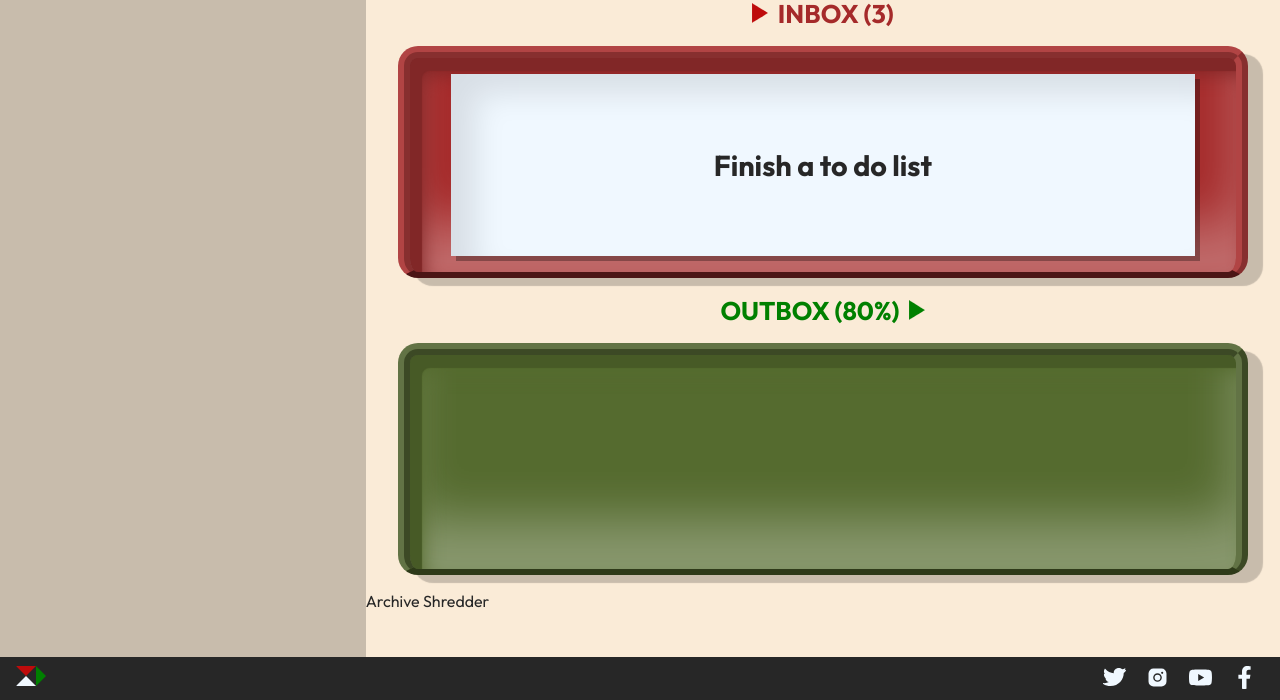
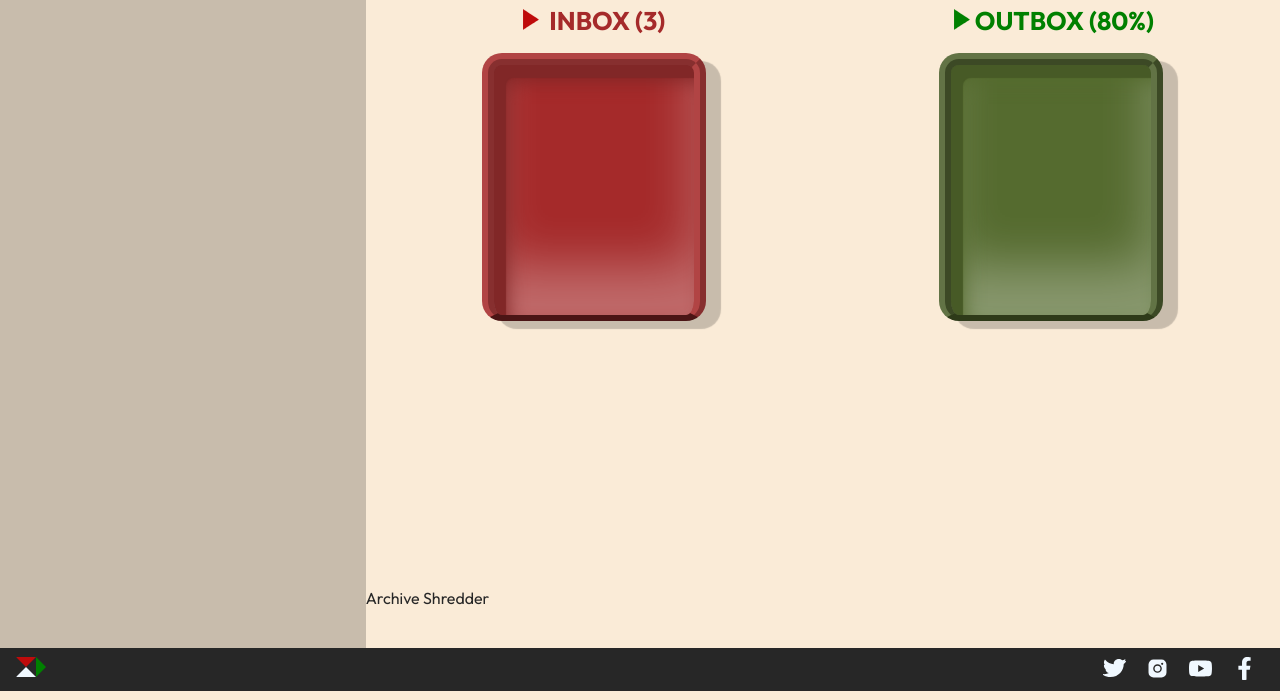
Before and after one commit to dibmens/odin-todo-list, a website built with webpack: page src/index.html in a window 1280 px wide. Shown: the part 109-809 px from the top of the page. Built offline with nearby package versions, Linux system fonts and the light colour scheme.

Commit message:
Adjust box and task positioning

```diff
--- a/src/index.html
+++ b/src/index.html
@@ -17,26 +17,47 @@
         <button class="menu-button settings"></button>
     </header>
     <div class="content-page">
-        <div class="projects">
+        <div class="project-list">
             House Chores
             Garden
             Farmhouse
             Shoping List
         </div>
-        <div class="active-project">
+        <div class="open-project-title">
             HOUSE CHORES
         </div>
-        <div class="inbox-tasks">
-            INBOX (3)
-        </div>
-        <div class="inbox">
-            <div class="task">Finish a to do list</div>
-        </div>
-        <div class="outbox-tasks">
-            OUTBOX (80%)
-        </div>
-        <div class="outbox">
-
+        <div class="open-project">
+            <div class="box-wrapper">
+                <div class="inbox-status">
+                    INBOX (3)
+                </div>
+                <div class="inbox box">
+                    <!-- <div class="task">Take out the trash 1</div>
+                    <div class="task">Take out the trash 2</div>
+                    <div class="task">Take out the trash 3</div>
+                    <div class="task">Take out the trash 4</div>
+                    <div class="task">Take out the trash 5</div>
+                    <div class="task">Take out the trash 6</div>
+                    <div class="task">Take out the trash 7</div>
+                    <div class="task">Take out the trash 8</div>
+                    <div class="task">Take out the trash 9</div>
+                    <div class="task">Take out the trash 10</div>
+                    <div class="task">Take out the trash 11</div>
+                    <div class="task">Take out the trash 12</div>
+                    <div class="task">Take out the trash 13</div>
+                    <div class="task">Take out the trash 14</div> -->
+                </div>
+            </div>
+            <div class="box-wrapper">
+                <div class="outbox-status">
+                    OUTBOX (80%)
+                </div>
+                <div class="outbox box">
+                    <!-- <div class="task">Take out the trash 1</div>
+                    <div class="task">Take out the trash 2</div>
+                    <div class="task">Take out the trash 3</div> -->
+                </div>
+            </div>
         </div>
         <div class="panel">Archive Shredder</div>
     </div>
--- a/src/style.css
+++ b/src/style.css
@@ -6,6 +6,7 @@
 body{
     margin: 0;
     background-color: antiquewhite;
+    /* background-color: rgb(99, 72, 72); */
     color: rgb(39, 39, 39);
     font-family: Outfit;
     display: flex;
@@ -167,60 +168,70 @@ body{
     flex-grow: 1;
     display: grid;
     grid-template-columns: 2fr 5fr;
-    grid-template-rows: 2fr 1fr 8fr 1fr 8fr 2fr;
+    grid-template-rows: 1fr 10fr 1fr;
 }
 
-/* .content-page > *{
-    border: 1px solid red;
-} */
-
-.projects {
-    grid-row: 1/7 ;
+.project-list {
+    grid-row: 1/4 ;
     background-color: rgba(0,0,0,.2);
     padding: 1em;
     font-weight: 700;
     font-size: 1.2em;
 }
 
-.active-project {
+.open-project-title {
     align-self: center;
     text-align: center;
     font-weight: 700;
     font-size: 2em;
 }
 
+.open-project {
+    display: flex;
+    /* flex-direction: column; */
+    justify-content: space-around;
+    flex-wrap: wrap;
+}
+
+
+.box {
+    display: flex;
+    margin-top: 1em;
+    border-radius: 20px;
+    flex-direction: column;
+    justify-content: center;
+    align-items: center;
+    max-width: 20em;
+    max-height: 20em;
+    /* height: 75%; */
+    min-width: 200px;
+    min-height: 250px;
+}
+
 .inbox {
     background-color: brown;
-    margin: 1em 2em;
-    border-radius: 20px;
     border: 12px ridge rgba(190, 94, 94, .5);
     border-bottom: 6px solid rgb(75, 21, 21);
     box-shadow: inset  12px 13px 1px rgb(129, 39, 39), inset  13px 15px 20px rgb(129, 39, 39), inset  -1px -50px 50px rgba(255, 255, 255,.3), 15px 8px 1px rgba(0,0,0,.2);
-
-    display: flex;
-    justify-content: center;
-    align-items: center;
 }
 
 .outbox {
     background-color: darkolivegreen;
-    margin: 1em 2em;
-    border-radius: 20px;
     border: 12px ridge rgba(112, 124, 92, .5);
     border-bottom: 6px solid rgb(46, 58, 25);
     box-shadow: inset  12px 13px 1px rgb(71, 90, 38), inset  13px 15px 20px darkolivegreen, inset  -1px -50px 50px rgba(255, 255, 255,.3), 15px 8px 1px rgba(0,0,0,.2);
 }
 
 
-.inbox-tasks,
-.outbox-tasks {
+.inbox-status,
+.outbox-status {
     text-align: center;
-    align-self: end;
     font-weight: 700;
     font-size: 1.6em;
+    margin-top: .5em;
 }
 
-.inbox-tasks {
+.inbox-status {
     color: brown;
     &::before{
         content: url(./assets/icons/red-arrow.svg);
@@ -229,22 +240,34 @@ body{
     }
 }
 
-.outbox-tasks {
+.outbox-status {
     color:green;
-    &::after{
+    &::before{
         content: url(./assets/icons/green-arrow.svg);
         display: inline-block;
         margin-left: 5px;
     }
 }
 
+
 .task {
     background-color: aliceblue;
-    box-shadow: 5px 5px rgba(0,0,0,.3), inset 25px 20px 30px rgba(0,0,0,.1);
+    border: 1px solid rgba(0,0,0,.2);
+    box-shadow: 3px 3px rgba(0,0,0,.4), 8px 3px rgba(0,0,0,.1), inset 25px 20px 30px rgba(0,0,0,.1);
     width: 90%;
-    height: 85%;
+    height: 90%;
     text-align: center;
-    font-weight: 700;
+    font-weight: 600;
     font-size: 1.8em;
     align-content: center;
 }
+
+.task:nth-child(n+2){
+    /* margin-top: -8.1em; */
+    /* margin-top: -234px; */
+    margin-top: -125.35%;
+    /* margin-bottom: -0.1em; */
+    /* order: -1; */
+    /* background-color: rebeccapurple;
+    color: red; */
+}
```
